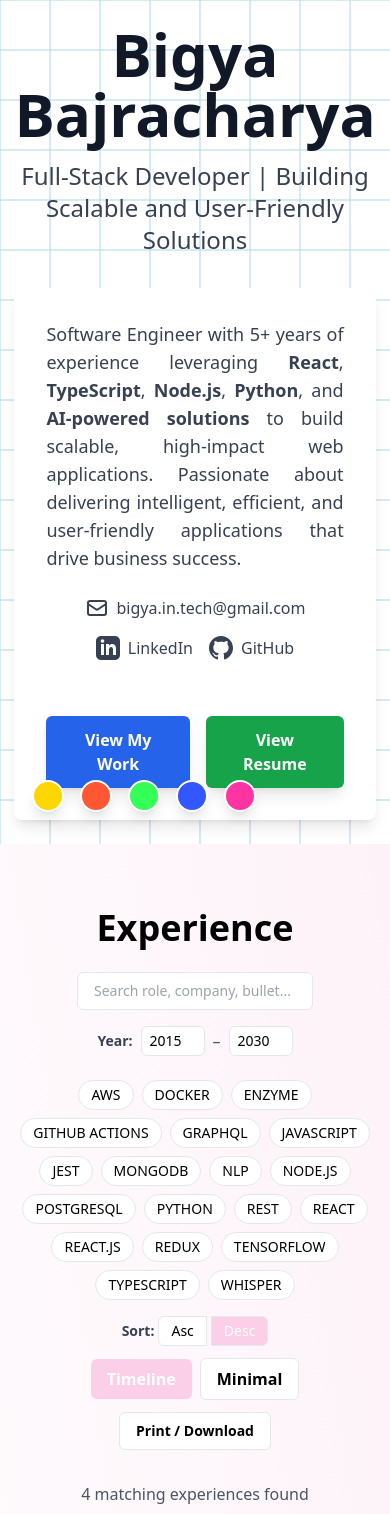
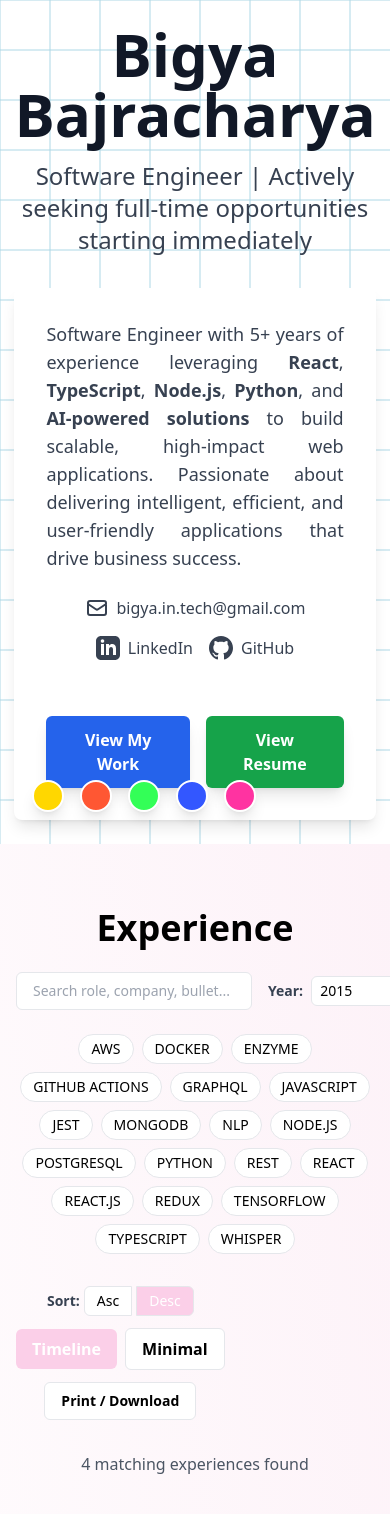
Before and after one commit to bigyaa/bigyaa.github.io, a React (Create React App) app: page / in a window 390 px wide. Shown: the top 1514 px of the page. Built offline with nearby package versions, Linux system fonts and the light colour scheme.

Commit message:
Update Hero component text and refine Timeline component layout and styling

```diff
--- a/src/components/Hero.tsx
+++ b/src/components/Hero.tsx
@@ -20,7 +20,7 @@ function Hero() {
         animate={{ opacity: 1 }}
         transition={{ duration: 0.6, delay: 0.4 }}
       >
-        Full-Stack Developer | Building Scalable and User-Friendly Solutions
+        Software Engineer | Actively seeking full-time opportunities starting immediately
       </motion.p>
 
       {/* Professional Summary */}
--- a/src/components/Timeline.js
+++ b/src/components/Timeline.js
@@ -56,8 +56,7 @@ const SkillTags = ({ skills, selectedSkills, toggleSkill }) => {
               e.stopPropagation();
               toggleSkill(skill);
             }}
-            className={`px-3 py-1 rounded-full border text-xs font-semibold uppercase tracking-wide transition-all ${
-              isSelected
+            className={`px-3 py-1 rounded-full border text-xs font-semibold uppercase tracking-wide transition-all ${isSelected
                 ? 'bg-pink-300 text-lavender-900 border-lavender-300 shadow-sm hover:shadow-md'
                 : 'bg-pink-50 text-lavender-700 border-lavender-200 hover:bg-pink-100 hover:shadow'
               }`}
@@ -82,8 +81,7 @@ const TimelineCard = ({ item, displayType, selectedSkills, toggleSkill }) => {
   return (
     <motion.div
       variants={itemVariants}
-      className={`relative mb-16 flex justify-center ${
-        verticalMode ? 'md:w-1/2 px-4' : 'w-full px-2'
+      className={`relative mb-16 flex justify-center ${verticalMode ? 'md:w-1/2 px-4' : 'w-full px-2'
         }`}
     >
       {verticalMode && (
@@ -239,34 +237,34 @@ const Timeline = () => {
 
       <h2 className="text-4xl font-bold mb-6 text-lavender-700">Experience</h2>
 
-      <div className="max-w-4xl mx-auto mb-6 px-4 flex flex-col sm:flex-row items-center gap-4 justify-between">
+      <div className="max-w-4xl mx-auto mb-6 px-4 flex flex-row sm:flex-row items-center gap-4 justify-between">
         <input
           type="text"
           placeholder="Search role, company, bullet..."
           value={searchTerm}
           onChange={(e) => setSearchTerm(e.target.value)}
-          className="flex-1 px-4 py-2 rounded-md border border-lavender-200 focus:outline-none focus:ring-2 focus:ring-lavender-300 bg-white text-sm"
+          className="flex-col flex-grow px-4 py-2 rounded-md border border-lavender-200 focus:outline-none focus:ring-2 focus:ring-lavender-300 bg-white text-sm"
         />
 
         <div className="flex items-center space-x-2">
           <label className="text-sm font-semibold text-gray-700">Year:</label>
           <input
             type="number"
-            className="w-16 px-2 py-1 rounded-md border border-lavender-200 bg-white text-sm"
+            className="flex-col flex-grow  px-2 py-1 rounded-md border border-lavender-200 bg-white text-sm"
             value={startYear}
             onChange={(e) => setStartYear(Number(e.target.value) || 0)}
           />
           <span className="text-gray-600">–</span>
           <input
             type="number"
-            className="w-16 px-2 py-1 rounded-md border border-lavender-200 bg-white text-sm"
+            className="flex-col flex-grow  px-2 py-1 rounded-md border border-lavender-200 bg-white text-sm"
             value={endYear}
             onChange={(e) => setEndYear(Number(e.target.value) || 9999)}
           />
         </div>
       </div>
 
-      <div className="max-w-4xl mx-auto mb-8 px-4 flex flex-col sm:flex-row items-center gap-4 justify-between">
+      <div className="max-w-4xl mx-auto mb-8 px-4 flex sm:flex-row items-center gap-4 justify-between">
         <div className="flex flex-wrap gap-2 justify-center sm:justify-start">
           {allSkills.map((skill) => {
             const selected = selectedSkills.includes(skill);
@@ -275,8 +273,7 @@ const Timeline = () => {
                 key={skill}
                 whileTap={{ scale: 0.95 }}
                 onClick={() => toggleSkill(skill)}
-                className={`px-3 py-1 rounded-full border text-sm font-medium uppercase transition-colors ${
-                  selected
+                className={`px-3 py-1 rounded-full border text-sm font-medium uppercase transition-colors ${selected
                     ? 'bg-pink-200 text-white border-lavender-300'
                     : 'bg-white text-lavender-700 border-lavender-200 hover:bg-pink-100'
                   }`}
@@ -286,14 +283,16 @@ const Timeline = () => {
             );
           })}
         </div>
+      </div>
+
+      <div className="max-w-4xl mx-auto mb-8 px-4 flex sm:flex-row items-center gap-4 justify-between">
 
         <div className="flex flex-col sm:flex-row gap-3 items-center">
           <div className="flex items-center space-x-1">
             <label className="text-sm font-semibold text-gray-700">Sort:</label>
             <button
               onClick={() => setSortOrder('asc')}
-              className={`px-3 py-1 rounded-l-md border text-sm font-medium ${
-                sortOrder === 'asc'
+              className={`px-3 py-1 rounded-l-md border text-sm font-medium ${sortOrder === 'asc'
                   ? 'bg-pink-200 text-white border-lavender-400'
                   : 'bg-white text-lavender-600 border-lavender-200 hover:bg-pink-50'
                 }`}
@@ -302,8 +301,7 @@ const Timeline = () => {
             </button>
             <button
               onClick={() => setSortOrder('desc')}
-              className={`px-3 py-1 rounded-r-md border text-sm font-medium ${
-                sortOrder === 'desc'
+              className={`px-3 py-1 rounded-r-md border text-sm font-medium ${sortOrder === 'desc'
                   ? 'bg-pink-200 text-white border-lavender-400'
                   : 'bg-white text-lavender-600 border-lavender-200 hover:bg-pink-50'
                 }`}
@@ -315,8 +313,7 @@ const Timeline = () => {
           <div className="flex items-center space-x-2">
             <button
               onClick={() => setDisplayType('timeline')}
-              className={`px-4 py-2 rounded-md font-semibold transition-colors ${
-                displayType === 'timeline'
+              className={`px-4 py-2 rounded-md font-semibold transition-colors ${displayType === 'timeline'
                   ? 'bg-pink-200 text-white'
                   : 'bg-white text-lavender-600 border border-lavender-300 hover:bg-pink-100'
                 }`}
@@ -325,8 +322,7 @@ const Timeline = () => {
             </button>
             <button
               onClick={() => setDisplayType('minimal')}
-              className={`px-4 py-2 rounded-md font-semibold transition-colors ${
-                displayType === 'minimal'
+              className={`px-4 py-2 rounded-md font-semibold transition-colors ${displayType === 'minimal'
                   ? 'bg-pink-200 text-white'
                   : 'bg-white text-lavender-600 border border-lavender-300 hover:bg-pink-100'
                 }`}
@@ -361,8 +357,7 @@ const Timeline = () => {
         )}
 
         <motion.div
-          className={`flex flex-col ${
-            displayType === 'timeline'
+          className={`flex flex-col ${displayType === 'timeline'
               ? 'md:flex-row md:flex-wrap'
               : 'md:flex-col'
             }`}
```
Lines whose indentation alone changed are shown as unchanged.
